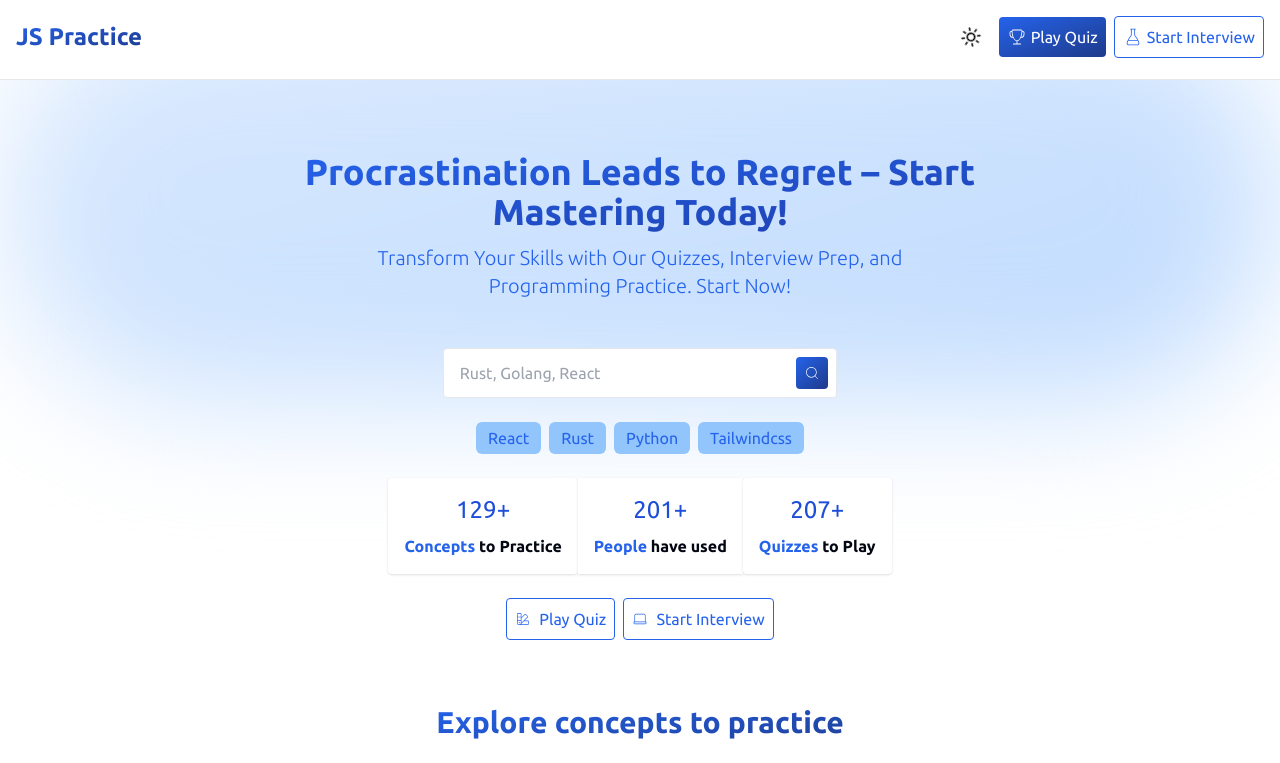
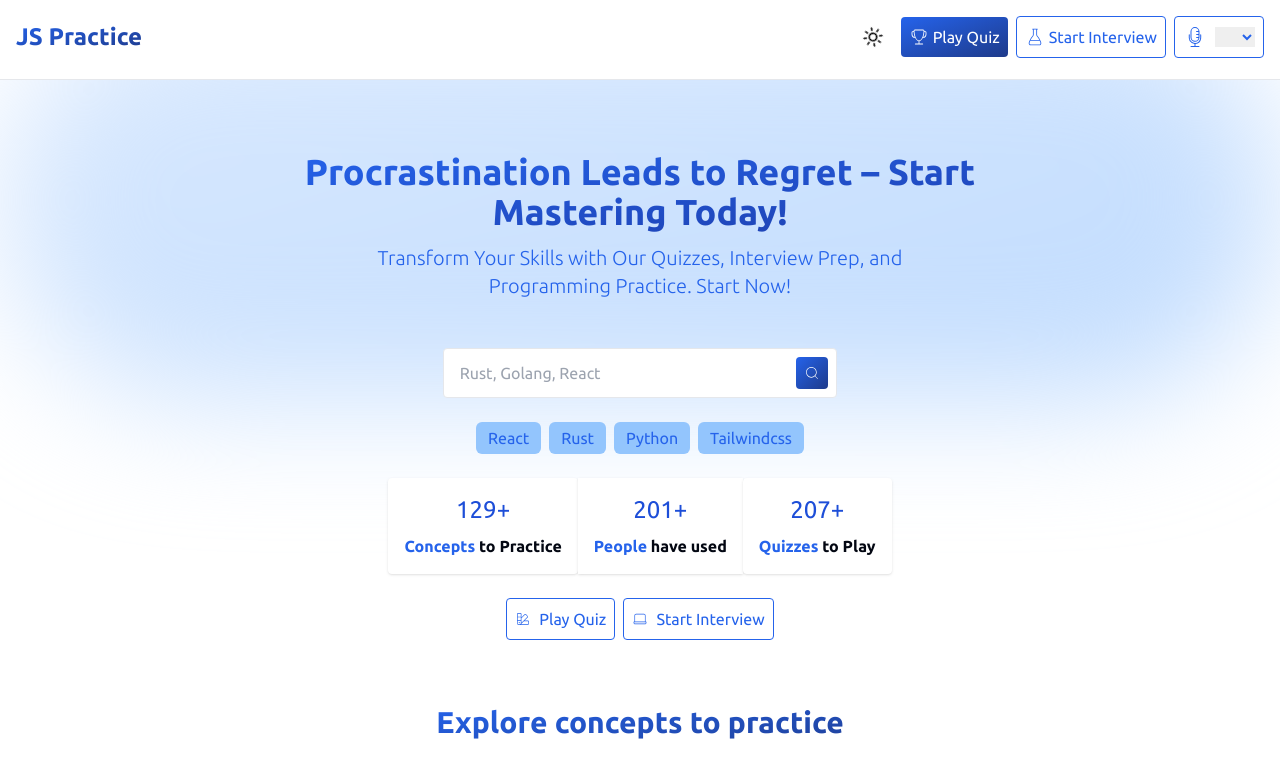
Before and after one commit to ashsajal1/js-practice-app, a React (Vite) app: page / in a window 1280 px wide. Shown: the top 763 px of the page. Built offline with nearby package versions, Linux system fonts and the light colour scheme.

Commit message:
feat: add change voice btn in desktop

```diff
--- a/src/components/partials/navbar.tsx
+++ b/src/components/partials/navbar.tsx
@@ -4,7 +4,7 @@ import { MoonIcon, SunIcon, Bars3CenterLeftIcon, XMarkIcon } from '@heroicons/re
 import { AnimatePresence, motion } from 'framer-motion'
 import { useThemeContext } from "../../hooks/useThemeContext";
 import Button from "../ui/button";
-import { CiTrophy, CiBeaker1 } from "react-icons/ci";
+import { CiTrophy, CiBeaker1, CiMicrophoneOn } from "react-icons/ci";
 import { useDispatch } from "react-redux";
 import { setVoice } from "../../features/voice/voiceSlice";
 import { useTypedSelector } from "../../hooks/useTypedSelector";
@@ -103,6 +103,15 @@ export default function Navbar() {
                                 Start Interview
                             </Button>
                         </Link>
+
+                        <Button className="focus-within:bg-blue-100 flex items-center gap-2" variant="outline">
+                            <CiMicrophoneOn className="h-6 w-6" />
+                            <select onChange={handleVoiceChange} className="w-[40px] dark:bg-black hover:bg-blue-100 focus:outline-none">
+                                <option disabled selected>{voice}</option>
+                                {voices.map(voice => <option key={voice.name} value={voice.name}>{voice.name}</option>)}
+                            </select>
+                        </Button>
+
                     </div>
 
                     <Bars3CenterLeftIcon onClick={() => setIsShowMenu(!isShowMenu)} className={`h-6 w-6 dark:text-white text-black md:hidden ${isShowMenu ? 'hidden' : ''}`} />
```
